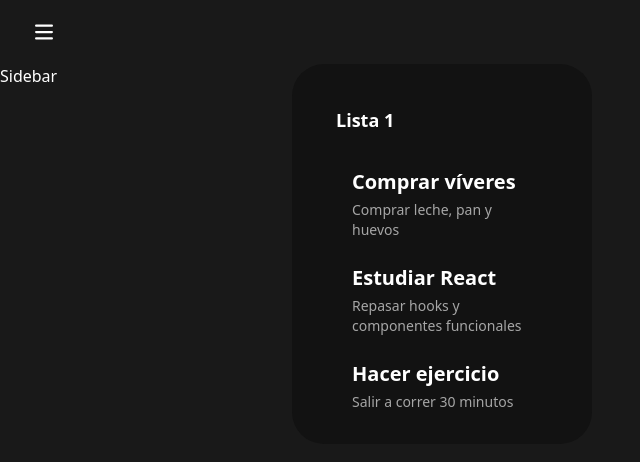
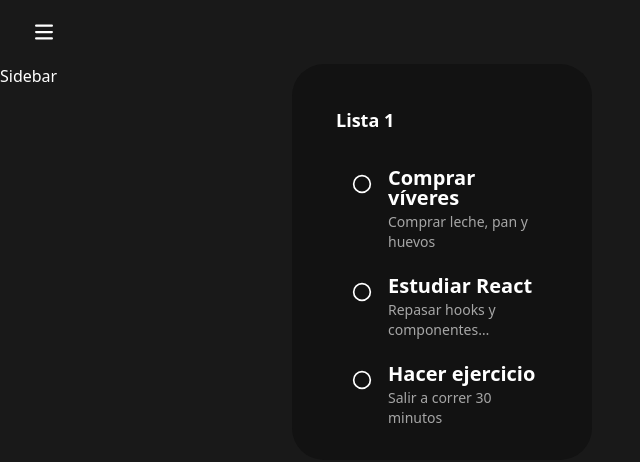
Before and after one commit to lortiz24/luis-app-task, a React (Vite) app: page /list in a window 1280 px wide. Shown: the top 462 px of the page, without its empty margins (0-640 px from the left). Built offline with nearby package versions, Linux system fonts and the light colour scheme.

Commit message:
Agregar componente Icon para manejar iconos SVG y un nuevo sprite SVG con un icono de círculo. Actualizar TaskItem para incluir el nuevo icono y modificar la interfaz ITask para incluir la propiedad 'completed'. Actualizar ListPage para reflejar la nueva estructura de tareas.

```diff
--- /dev/null
+++ b/src/components/icons/Icon.tsx
@@ -0,0 +1,37 @@
+import React from "react";
+
+interface IconProps {
+  /** Nombre del icono, debe coincidir con el id del símbolo en el sprite SVG */
+  name: string;
+  /** Tamaño en píxeles (ancho y alto) */
+  size?: number;
+  /** Color opcional */
+  color?: string;
+  /** Clase CSS opcional */
+  className?: string;
+  /** Otros props para el SVG */
+  [key: string]: any;
+}
+
+const Icon: React.FC<IconProps> = ({
+  name,
+  size = 24,
+  color = "currentColor",
+  className = "",
+  ...props
+}) => {
+  return (
+    <svg
+      width={size}
+      height={size}
+      className={className}
+      fill={color}
+      aria-hidden="true"
+      {...props}
+    >
+      <use xlinkHref={`/assets/sprite.svg#${name}`} />
+    </svg>
+  );
+};
+
+export default Icon;
--- a/src/components/task-item/TaskItem.tsx
+++ b/src/components/task-item/TaskItem.tsx
@@ -1,10 +1,34 @@
+import { useState } from 'react';
 import type { ITask } from '../../interfaces/task.interface';
+import Icon from '../icons/Icon';
+import { CheckIcon } from '@heroicons/react/16/solid';
 
 export const TaskItem = ({ task }: { task: ITask }) => {
+  const [expanded, setExpanded] = useState(false);
+
   return (
-    <div className="px-4 py-2 rounded-lg bg-bg flex flex-col gap-1">
-      <p className="font-semibold text-xl">{task.title}</p>
-      <p className="text-sm text-gray">{task.description}</p>
+    <div
+      className="py-2 rounded-lg bg-bg flex items-start "
+      onClick={() => setExpanded((e) => !e)}
+      tabIndex={0}
+      role="button"
+    >
+      <div className="flex flex-nowrap w-full box-border transition-[padding-left] duration-250">
+        <div className="relative mx-3 mt-[2px] flex-shrink-0 ">
+          <button className="cursor-pointer group relative w-7 h-7 flex items-center justify-center transition-all duration-200">
+            <span className="absolute inset-0 flex items-center justify-center transition-opacity duration-200 group-hover:opacity-0">
+              <Icon name="task-circle" size={20} />
+            </span>
+            <span className="absolute inset-0 flex items-center justify-center opacity-0 transition-opacity duration-200 group-hover:opacity-100">
+              <CheckIcon />
+            </span>
+          </button>
+        </div>
+        <div className="flex flex-col gap-1 flex-1">
+          <p className="font-semibold text-xl leading-none">{task.title}</p>
+          <p className={`text-sm text-gray ${expanded ? '' : 'line-clamp-2'}`}>{task.description}</p>
+        </div>
+      </div>
     </div>
   );
 };
--- a/src/interfaces/task.interface.ts
+++ b/src/interfaces/task.interface.ts
@@ -8,4 +8,5 @@ export interface ITask {
   scheduled_time?: string; // formato 'HH:mm:ss', solo para tareas no repetidas
   create_at?: string; // timestamp en formato ISO
   update_at?: string; // timestamp en formato ISO
+  completed: boolean
 }
--- a/src/pages/ListPage.tsx
+++ b/src/pages/ListPage.tsx
@@ -2,8 +2,10 @@ import { CardOfTask } from '../components/cart-of-task/CardOfTask';
 
 export const ListPage = () => {
   return (
-    <div className='px-9'>
-      <CardOfTask title='Lista 1' tasks={[
+    <div className="px-9">
+      <CardOfTask
+        title="Lista 1"
+        tasks={[
           {
             id: '1',
             title: 'Comprar víveres',
@@ -13,7 +15,8 @@ export const ListPage = () => {
             scheduled_date: '2024-06-10',
             scheduled_time: '10:00:00',
             create_at: '2024-06-01T09:00:00Z',
-          update_at: '2024-06-01T09:00:00Z'
+            update_at: '2024-06-01T09:00:00Z',
+            completed: false,
           },
           {
             id: '2',
@@ -24,7 +27,8 @@ export const ListPage = () => {
             scheduled_date: '2024-06-11',
             scheduled_time: '15:00:00',
             create_at: '2024-06-01T10:00:00Z',
-          update_at: '2024-06-01T10:00:00Z'
+            update_at: '2024-06-01T10:00:00Z',
+            completed: false,
           },
           {
             id: '3',
@@ -35,9 +39,11 @@ export const ListPage = () => {
             scheduled_date: '2024-06-12',
             scheduled_time: '07:30:00',
             create_at: '2024-06-01T11:00:00Z',
-          update_at: '2024-06-01T11:00:00Z'
-        }
-      ]}/>
+            update_at: '2024-06-01T11:00:00Z',
+            completed: false,
+          },
+        ]}
+      />
     </div>
   );
 };
```
Also changed, not shown: public/assets/sprite.svg (added). Lines whose indentation alone changed are shown as unchanged.
